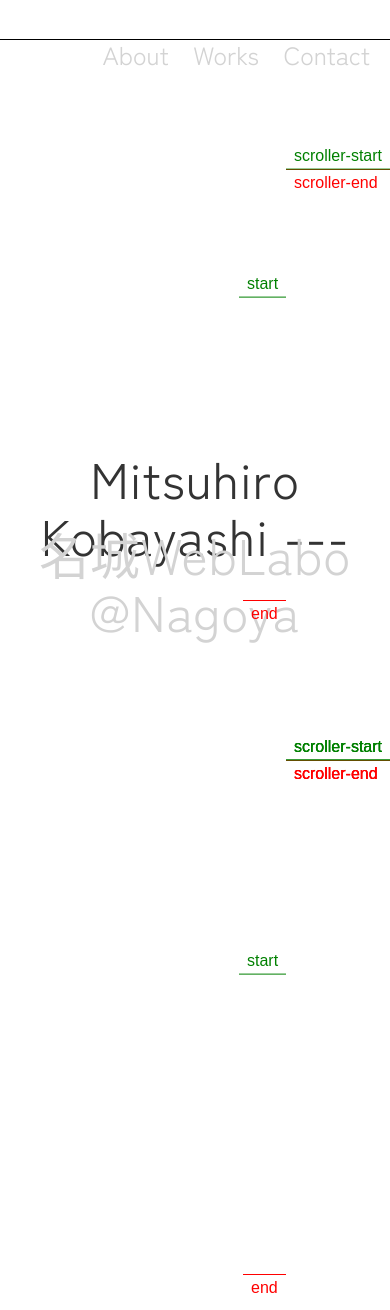
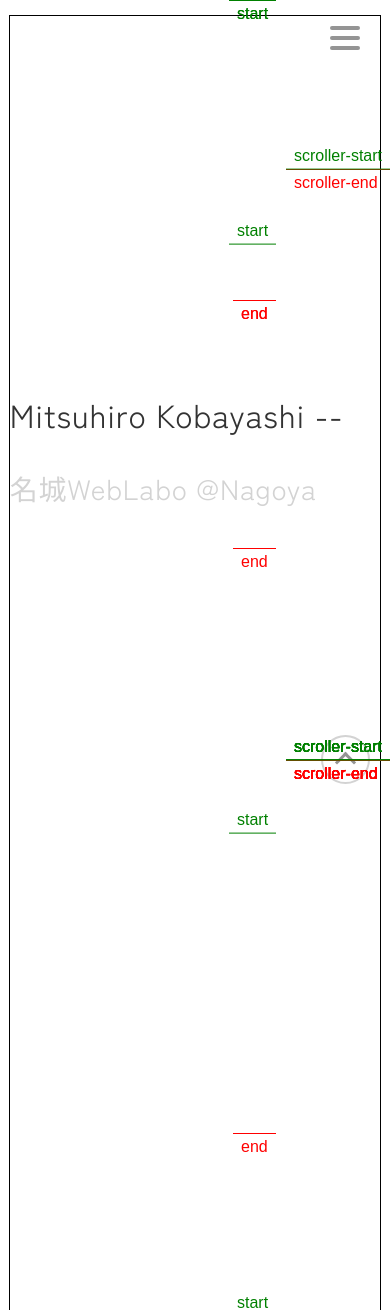
Before and after one commit to mitsuhiro-kobayashi/temple-ScrollReveal, a PHP site: page / in a window 390 px wide. Shown: the top 1310 px of the page. Run offline with PHP 8.4, Linux system fonts and the light colour scheme; some libraries are stand-ins or nearby versions.

Commit message:
レスポンシブ完成か

```diff
--- a/css/style.css
+++ b/css/style.css
@@ -1,6 +1,9 @@
 @charset "UTF-8";
 @import url('https://fonts.googleapis.com/css2?family=Zen+Kaku+Gothic+New&display=swap');
 
+/*******
+common
+*******/
 html {
   /* スムーススクロール */
   scroll-behavior: smooth;
@@ -8,15 +11,12 @@
 body {
   color: #333;
   font-family: 'Zen Kaku Gothic New', sans-serif;
-}
-main,header{
   width: min(1000px, 95%);
   margin: auto;
 }
 section {
   padding: 30px;
   background-color: #D3D3D3;
-  min-height: 500px;
   border-radius: 10px;
   text-align: center;
 }
@@ -30,20 +30,22 @@
 h4 {
   font-size: 20px;
   font-weight: bold;
+  margin-top: 1em;
 }
 
 /*******
 header
 *******/
 .header {
-  margin-top: 40px;
+  margin-top: 5em;
+  margin-right: 4em;
 }
 .menu-icons {
   text-align: right;
   align-items: center;
 }
 .menu-icon {
-  margin: 0 10px;
+  margin: 0 1em;
   display: inline-block;
 }
 .menu-icon a {
@@ -76,7 +78,7 @@
   left: 0;
 }
 .firstview h2 {
-  font-size: 50px;
+  font-size: 42px;
   margin: 10px inherit;
   position: absolute;
   top: 60%;
@@ -87,6 +89,9 @@
 /*******
 works
 *******/
+.works-sp {
+  display: none;
+}
 .works {
   display: flex;
   justify-content: space-between;
@@ -105,6 +110,7 @@
 *******/
 #service {
   background-color: #fff;
+  min-height: 500px;
 }
 .service-contents {
   display: flex;
@@ -123,11 +129,185 @@
   text-align: left;
   font-size: 20px;
 }
-
-
 /*******
 footer
 *******/
-footer {
-  padding-bottom: 100px;
+footer p {
+  text-align: center;
+  color: #D3D3D3;
+  margin: 3em 0;
 }
+
+/*********
+スクロールボタンscroll-button
+**********/
+.scroll-button {
+  display: inline-block;
+  position: fixed;
+  bottom: 20px;
+  right: 20px;
+  width: 45px;
+  height: 45px;
+  background-color: #fff;
+  border-radius: 50px;
+  border: 2px solid #D3D3D3;
+  text-align: center;
+  z-index: 100;
+}
+.scroll-button-arrow {
+  display: inline-block;
+  width: 12px;
+  height: 12px;
+  border-top:  3px solid #949494;
+  border-left: 3px solid #949494;
+  transform: rotate(45deg) translate(12px, 12px);
+}
+
+/*********
+media
+**********/
+@media screen and (max-width: 768px) {
+  /*********
+  hamburger-menu
+  **********/
+    .hamburger-btn {
+      display: block;
+      position: fixed;
+      right: 30px;
+      width: 50px;
+      height: 44px;
+      transition: 1s;
+      border: none;
+      background: transparent;
+      z-index: 100;
+  }
+  .inner_line {
+      display: block;
+      position: absolute;
+      right: 0;
+      width: 30px;
+      height: 4px;
+      background-color: #949494;
+      transition: 1s;
+      border-radius: 4px;
+  }
+  #line1 {
+      top: 10px;
+  }
+  #line2 {
+      top: 20px;
+  }
+  #line3 {
+      bottom: 10px;
+  }
+  .menu-pc {
+      display: none;
+  }
+  .menu-sp {
+      display: block;
+      position:fixed;
+      z-index: 2;
+      top:0;
+      right: -130%;
+      width:100%;
+      height: 100vh;/*表示する高さ*/
+      background:rgba(56, 56, 56, 0.9);  /*０.7秒かけてナビメニューがスライドする*/
+      transition: .7s;
+  }
+  .menu-icons {
+      display: block;
+      position: absolute;
+      top:40%;
+      left:40%;
+      transform: translate(-50%,-50%);
+      width: 70%;
+      text-align: center;
+  }
+  .menu-icon {
+      margin: 30px 0;
+      display: block;
+  }
+  .menu-icon a {
+      font-size: 25px;
+      display: block;
+  }
+  /* アイコンをクリックした時の動作のCSS */
+  .in{
+      right: -20%;
+  }
+  .line_1,.line_2,.line_3{
+      background: #949494;
+  }
+  .line_1 {
+      /*-45度回転させる*/
+      transform: translateY(10px) rotate(-45deg);
+      top: 0;
+  }
+  .line_2 {
+      opacity: 0;
+  }
+  .line_3 {
+      /*45度回転させる*/
+      transform: translateY(-10px) rotate(45deg);
+      bottom: 0;
+  }
+  /*******
+  common
+  *******/
+  section {
+    padding: 20px;
+  }
+  /*******
+  header
+  *******/
+  .header {
+    margin-top: 1em;
+  }
+  /*******
+  firstview
+  *******/
+  .firstview h1 {
+    font-size: 32px;
+  }
+  .firstview h2 {
+    font-size: 28px;
+  }
+  /*******
+  works
+  *******/
+  .works-pc {
+    display: none;
+  }
+  .works-sp {
+    display: block;
+  }
+  .work {
+    width: 100%;
+  }
+  .works img {
+    width: 100%;
+    height: auto;
+    object-fit: contain;
+  }
+  /*******
+  service
+  *******/
+  #service {
+    min-height: 300px;
+  }
+  .service-contents {
+    display: block;
+    width: 100%;
+  }
+  .service-content {
+    width: 100%;
+    margin: 10% 0;
+    display: inline-block;
+  }
+  .service-content img {
+    width: 70%;
+  }
+  .scroll-button {
+    bottom: 60px;
+  }
+}
--- a/index.html
+++ b/index.html
@@ -12,14 +12,15 @@
     <script src="https://cdnjs.cloudflare.com/ajax/libs/gsap/3.11.3/gsap.min.js"></script>
     <script src="https://cdnjs.cloudflare.com/ajax/libs/gsap/3.11.1/ScrollTrigger.min.js"></script>
     <script src="js/script.js" defer></script>
-    <title>テンプレ|ScrollTriggerを実装</title>
+    <title>Mitsuhiro Kobayashi|名城WebLabo</title>
 </head>
 <body>
     <header class="header">
         <nav class="menu-pc">
             <ul class="menu-icons">
+                <li class="menu-icon"><a href="index.html">Home</a></li>
                 <li class="menu-icon"><a href="#">About</a></li>
-                <li class="menu-icon"><a href="#">Works</a></li>
+                <li class="menu-icon"><a href="#works1">Works</a></li>
                 <li class="menu-icon"><a href="#">Contact</a></li>
             </ul>
         </nav>
@@ -31,8 +32,9 @@
         </button>
         <nav class="menu-sp" id="js-nav">
             <ul class="menu-icons">
+                <li class="menu-icon"><a href="index.html">Home</a></li>
                 <li class="menu-icon"><a href="#">About</a></li>
-                <li class="menu-icon"><a href="#">Works</a></li>
+                <li class="menu-icon"><a href="#works1">Works</a></li>
                 <li class="menu-icon"><a href="#">Contact</a></li>
             </ul>
         </nav>
@@ -40,11 +42,13 @@
     </header>
     <main>
         <div class="firstview">
-            <h1>Mitsuhiro Kobayashi ---</h1>
+            <h1>Mitsuhiro Kobayashi --</h1>
             <br>
             <h2>名城WebLabo @Nagoya</h2>
         </div>
+        <div class="works-pc">
             <section id="works1">
+                <h3>Works</h3>
                 <div class="works">
                     <div class="work">
                         <a href="https://portfolio-training-advanced.herokuapp.com/" target="_blank"><img src="img/yoga-se2.png" alt="名城ヨガスタジオモックアップイメージ"></a>
@@ -68,6 +72,43 @@
                     </div>
                 </div>
             </section>
+        </div>
+        <div class="works-sp">
+            <section id="works1">
+                <h3>Works</h3>
+                <div class="works">
+                    <div class="work">
+                        <a href="https://portfolio-training-advanced.herokuapp.com/" target="_blank"><img src="img/yoga-se2.png" alt="名城ヨガスタジオモックアップイメージ"></a>
+                        <a href="https://portfolio-training-advanced.herokuapp.com/" target="_blank"><h4>デモサイト「名城ヨガスタジオ」</h4></a>
+                    </div>
+
+                </div>
+            </section>
+            <section id="works2">
+                <div class="works">
+                    <div class="work">
+                        <a href="https://portfolio-training-gray.herokuapp.com/" target="_blank"><img src="img/gary-version2.png" alt="ポートフォリオグレイデモサイト"></a>
+                        <a href="https://portfolio-training-gray.herokuapp.com/" target="_blank"><h4>スクール課題ポートフォリオデモサイト</h4></a>
+                    </div>
+                </div>
+            </section>
+            <section id="works3">
+                <div class="works">
+                    <div class="work">
+                        <a href="https://temple-hamburger-animation.herokuapp.com/" target="_blank"><img src="img/techis-sp2.png" alt="スクール課題"></a>
+                        <a href="https://temple-hamburger-animation.herokuapp.com/" target="_blank"><h4>スクール課題</h4></a>
+                    </div>
+                </div>
+            </section>
+            <section id="works4">
+                <div class="works">
+                    <div class="work">
+                        <a href="https://abec-e.w-worksdesign.com/public/" target="_blank"><img src="img/abec-pc.png" alt="スケートボード口コミデモサイト「ABEC-E」"></a>
+                        <a href="https://abec-e.w-worksdesign.com/public/" target="_blank"><h4>スケートボード口コミデモサイト「ABEC-E」</h4></a>
+                    </div>
+                </div>
+            </section>
+        </div>
         <section id="service">
             <h3>Service</h3>
                 <ul class="service-contents">
@@ -89,7 +130,12 @@
                 </ul>
         </section>
     </main>
-    <footer></footer>
+    <footer>
+        <p>ⓒ 2022 名城WebLabo All rights reserved.</p>
+    </footer>
+    <!-- ページ上部へ戻るボタン -->
+    <a href="#" class="scroll-button"><span class="scroll-button-arrow"></span></a>
+    <script src="js/hamburger.js"></script>
 </body>
 </body>
 </html>
--- /dev/null
+++ b/js/hamburger.js
@@ -0,0 +1,10 @@
+// hamburgerという関数を宣言
+function hamburger() {
+    document.getElementById('line1').classList.toggle('line_1');
+    document.getElementById('line2').classList.toggle('line_2');
+    document.getElementById('line3').classList.toggle('line_3');
+    document.getElementById('js-nav').classList.toggle('in');
+}
+document.getElementById('js-hamburger').addEventListener('click' , function () {
+    hamburger();
+} );
--- a/js/script.js
+++ b/js/script.js
@@ -5,8 +5,8 @@
     gsap.from(el, .5, {
         opacity: 0,
         y: 20,
-        scale: 0.6,//伸縮
-        // ease: 'back',
+        scale: 0.8,//伸縮
+        ease: 'back',
         scrollTrigger: {
             trigger: el,
             start: 'top 90%',
```
Lines whose indentation alone changed are shown as unchanged.
